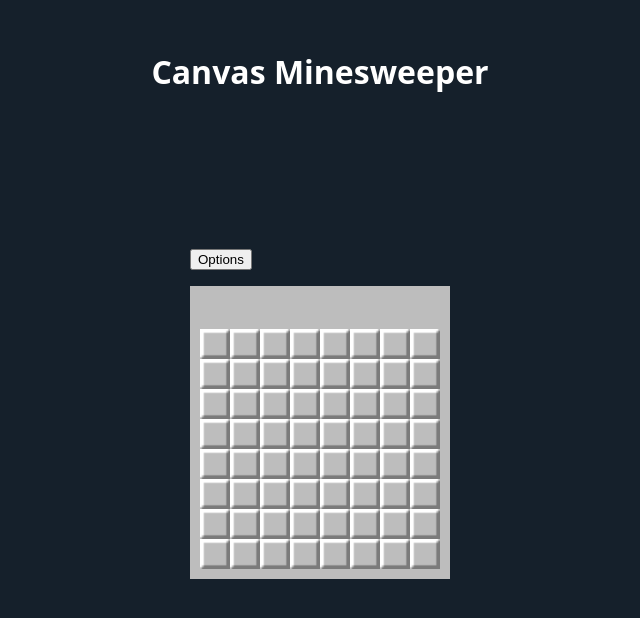
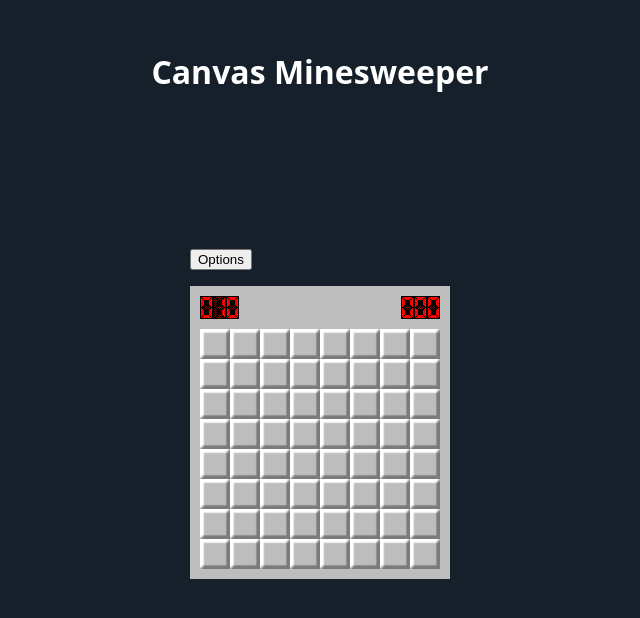
Before and after one commit to NullZoneUL/canvas-minesweeper, a website built with Vite: page index.html in a window 1280 px wide. Shown: the whole page, without its empty margins (320-960 px from the left). Built offline with nearby package versions, Linux system fonts and the light colour scheme; a web font is replaced by a local one.

Commit message:
Counters in canvas

```diff
--- a/index.html
+++ b/index.html
@@ -23,6 +23,18 @@
         </div>
         <div class="image-sources">
           <img src="./src/assets/images/empty.gif" id="uncheckedSectionImage" />
+          <section>
+            <img src="./src/assets/images/numbers/zero.gif" id="zeroImage" />
+            <img src="./src/assets/images/numbers/one.gif" id="oneImage" />
+            <img src="./src/assets/images/numbers/two.gif" id="twoImage" />
+            <img src="./src/assets/images/numbers/three.gif" id="threeImage" />
+            <img src="./src/assets/images/numbers/four.gif" id="fourImage" />
+            <img src="./src/assets/images/numbers/five.gif" id="fiveImage" />
+            <img src="./src/assets/images/numbers/six.gif" id="sixImage" />
+            <img src="./src/assets/images/numbers/seven.gif" id="sevenImage" />
+            <img src="./src/assets/images/numbers/eight.gif" id="eightImage" />
+            <img src="./src/assets/images/numbers/nine.gif" id="nineImage" />
+          </section>
         </div>
       </main>
     </div>
--- a/src/main.ts
+++ b/src/main.ts
@@ -1,13 +1,23 @@
 import createMap from './utils/createMap';
-import { difficultySizes } from './utils/difficulty';
-import { sectionSize, borderSize, headerSize } from './utils/sizes';
-import { uncheckedSectionImage } from './utils/images';
+import checkNumberLimits from './utils/checkNumberLimits';
+import getNumberByDigits from './utils/getNumberByDigits';
+import { difficultySizes, minesByDifficulty } from './utils/difficulty';
+import {
+  sectionSize,
+  borderSize,
+  headerSize,
+  counterHeight,
+  counterWidth,
+} from './utils/sizes';
+import { uncheckedSectionImage, imageNumbers } from './utils/images';
 import './style.css';
 
 const canvas = document.getElementById('layout') as HTMLCanvasElement;
 const ctx = canvas.getContext('2d') as CanvasRenderingContext2D;
 
 let map: MapSectionInterface[][] = [];
+let minesLeft: number;
+let timer: number;
 
 const setSizeByDifficulty = (difficulty: number) => {
   const sizes = difficultySizes[difficulty];
@@ -35,9 +45,46 @@ const printMap = () => {
   });
 };
 
+const printMineCounter = () => {
+  const numbersToPrint = getNumberByDigits(checkNumberLimits(minesLeft));
+  let x = borderSize;
+
+  numbersToPrint.forEach(number => {
+    ctx.drawImage(
+      imageNumbers[number],
+      x,
+      borderSize,
+      counterWidth,
+      counterHeight,
+    );
+    x += counterWidth;
+  });
+};
+
+const printTimerCounter = () => {
+  const numbersToPrint = getNumberByDigits(checkNumberLimits(timer));
+  let x = canvas.width - borderSize - counterWidth * 3;
+
+  numbersToPrint.forEach(number => {
+    ctx.drawImage(
+      imageNumbers[number],
+      x,
+      borderSize,
+      counterWidth,
+      counterHeight,
+    );
+    x += counterWidth;
+  });
+};
+
 const loadGame = (difficulty: number) => {
   setSizeByDifficulty(difficulty);
+  minesLeft = minesByDifficulty[difficulty];
+  timer = 0;
   map = createMap(difficulty);
+
+  printMineCounter();
+  printTimerCounter();
   printMap();
 };
 
--- /dev/null
+++ b/src/utils/checkNumberLimits.ts
@@ -0,0 +1,2 @@
+const checkNumberLimits = (number: number) => (number <= 999 ? number : 999);
+export default checkNumberLimits;
--- /dev/null
+++ b/src/utils/getNumberByDigits.ts
@@ -0,0 +1,9 @@
+const getNumberByDigits = (number: number) => {
+  const numberSplitted = number.toString().split('');
+  while (numberSplitted.length < 3) {
+    numberSplitted.unshift('0');
+  }
+  return numberSplitted.map(num => parseInt(num));
+};
+
+export default getNumberByDigits;
--- a/src/utils/images.ts
+++ b/src/utils/images.ts
@@ -2,4 +2,17 @@ const uncheckedSectionImage = document.getElementById(
   'uncheckedSectionImage',
 ) as HTMLImageElement;
 
-export { uncheckedSectionImage };
+const imageNumbers = [
+  document.getElementById('zeroImage') as HTMLImageElement,
+  document.getElementById('oneImage') as HTMLImageElement,
+  document.getElementById('twoImage') as HTMLImageElement,
+  document.getElementById('threeImage') as HTMLImageElement,
+  document.getElementById('fourImage') as HTMLImageElement,
+  document.getElementById('fiveImage') as HTMLImageElement,
+  document.getElementById('sixImage') as HTMLImageElement,
+  document.getElementById('sevenImage') as HTMLImageElement,
+  document.getElementById('eightImage') as HTMLImageElement,
+  document.getElementById('nineImage') as HTMLImageElement,
+];
+
+export { uncheckedSectionImage, imageNumbers };
--- a/src/utils/sizes.ts
+++ b/src/utils/sizes.ts
@@ -1,5 +1,7 @@
 const sectionSize = 30;
 const borderSize = 10;
-const headerSize = borderSize * 2 + 23;
+const counterHeight = 23;
+const counterWidth = 13;
+const headerSize = borderSize * 2 + counterHeight;
 
-export { sectionSize, borderSize, headerSize };
+export { sectionSize, borderSize, headerSize, counterHeight, counterWidth };
```
Also changed, not shown: src/assets/images/numbers/eight.gif (added), src/assets/images/numbers/five.gif (added), src/assets/images/numbers/four.gif (added), src/assets/images/numbers/nine.gif (added), src/assets/images/numbers/one.gif (added), src/assets/images/numbers/seven.gif (added), src/assets/images/numbers/six.gif (added), src/assets/images/numbers/three.gif (added), src/assets/images/numbers/two.gif (added), src/assets/images/numbers/zero.gif (added).
